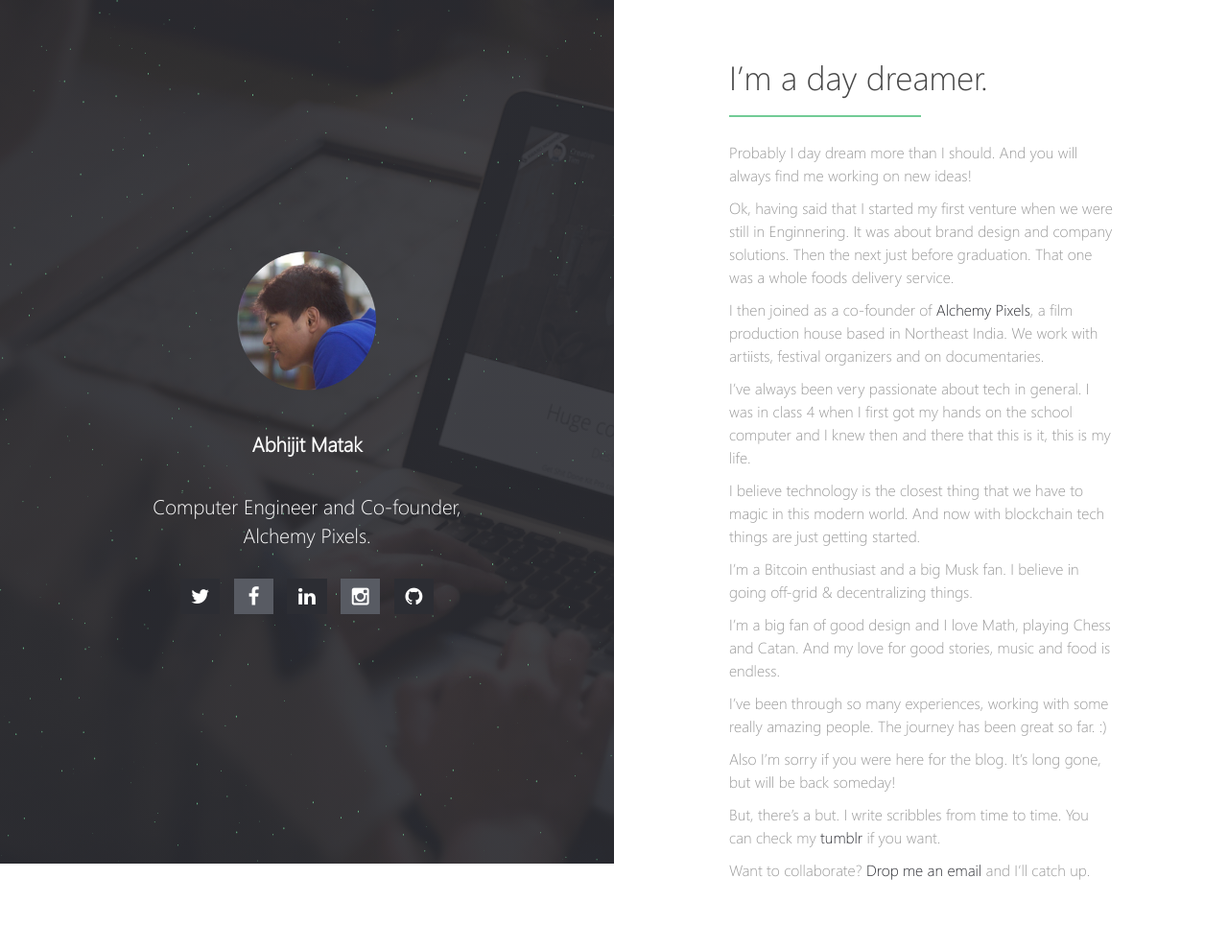
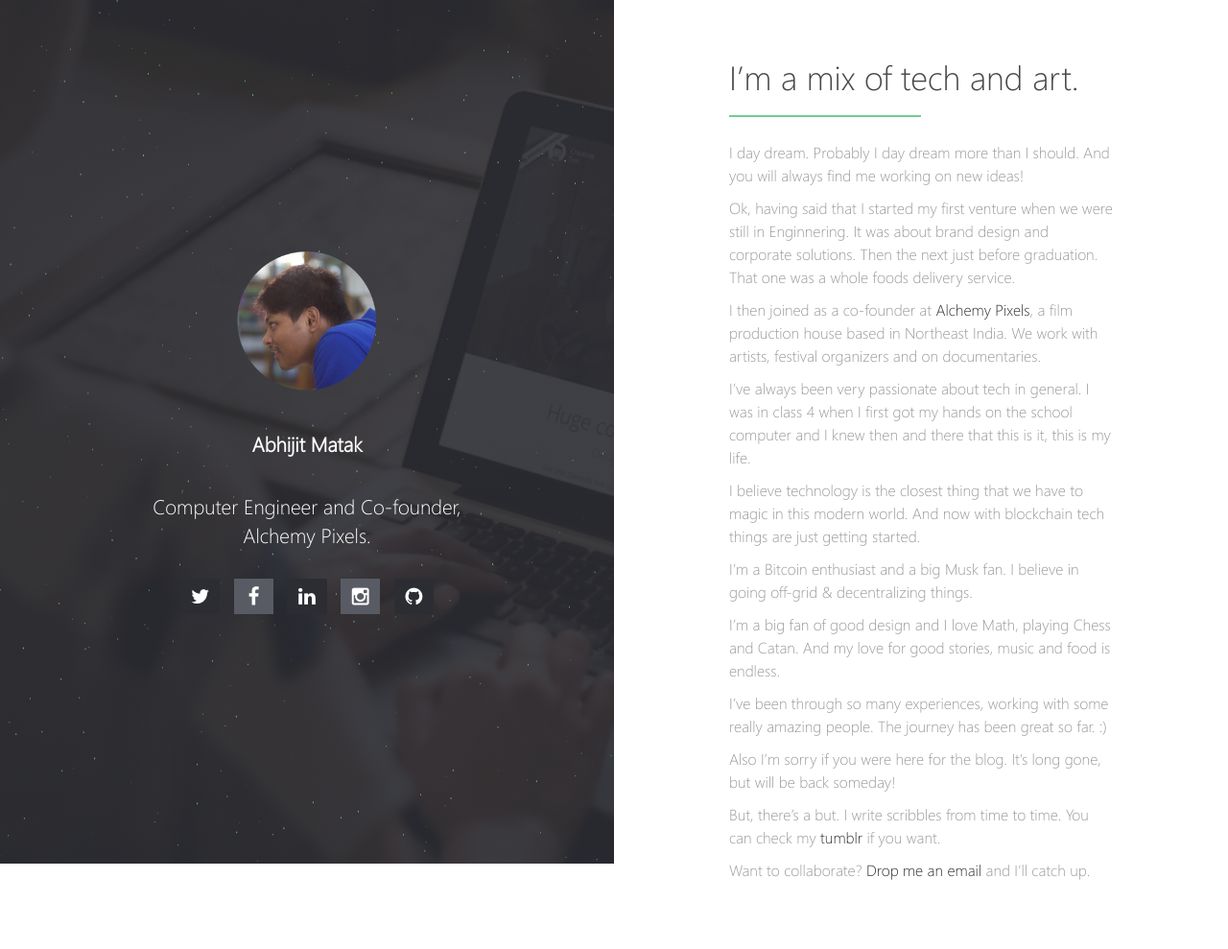
Before and after one commit to skyhitblog/skyhitblog.github.io, a Jekyll site: the page built from index.md, in a window 1280 px wide. Shown: the whole page at 96% size. Built offline with Jekyll 4.4.1, drawn with Linux system fonts in a browser that asks for light colours; our own code applies the rules of GitHub Pages for plain Markdown files.

Commit message:
Update index.md

```diff
--- a/index.md
+++ b/index.md
@@ -1,13 +1,13 @@
 ---
 layout: home
 ---
-# I'm a day dreamer.
+# I'm a mix of tech and art.
 
-Probably I day dream more than I should. And you will always find me working on new ideas!
+I day dream. Probably I day dream more than I should. And you will always find me working on new ideas!
 
-Ok, having said that I started my first venture when we were still in Enginnering. It was about brand design and company solutions. Then the next just before graduation. That one was a whole foods delivery service.
+Ok, having said that I started my first venture when we were still in Enginnering. It was about brand design and corporate solutions. Then the next just before graduation. That one was a whole foods delivery service.
 
-I then joined as a co-founder of [Alchemy Pixels](http://alchemypixels.com), a film production house based in Northeast India. We work with artiists, festival organizers and on documentaries.
+I then joined as a co-founder at [Alchemy Pixels](http://alchemypixels.com), a film production house based in Northeast India. We work with artists, festival organizers and on documentaries.
 
 I've always been very passionate about tech in general. I was in class 4 when I first got my hands on the school computer and I knew then and there that this is it, this is my life.
 
```
